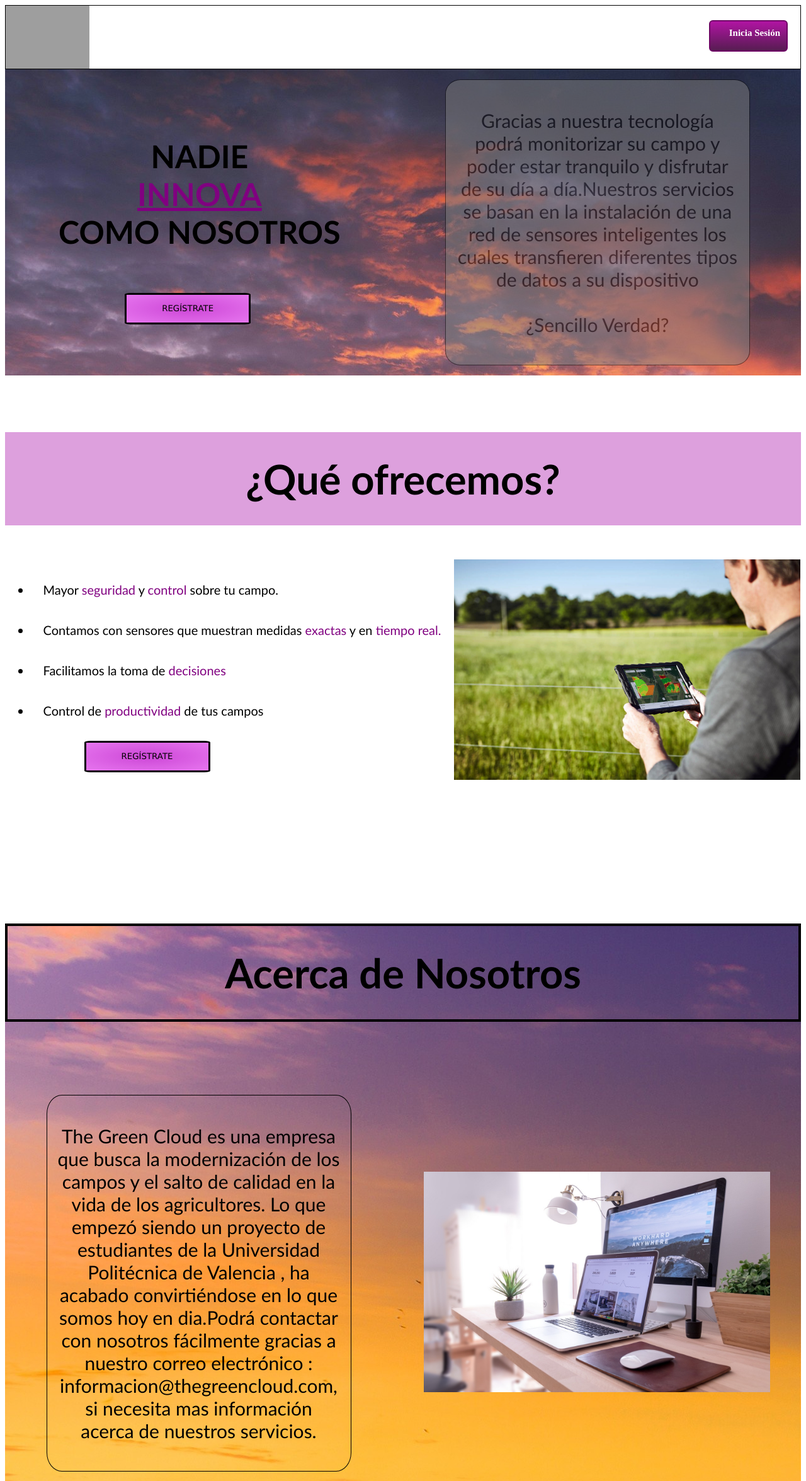
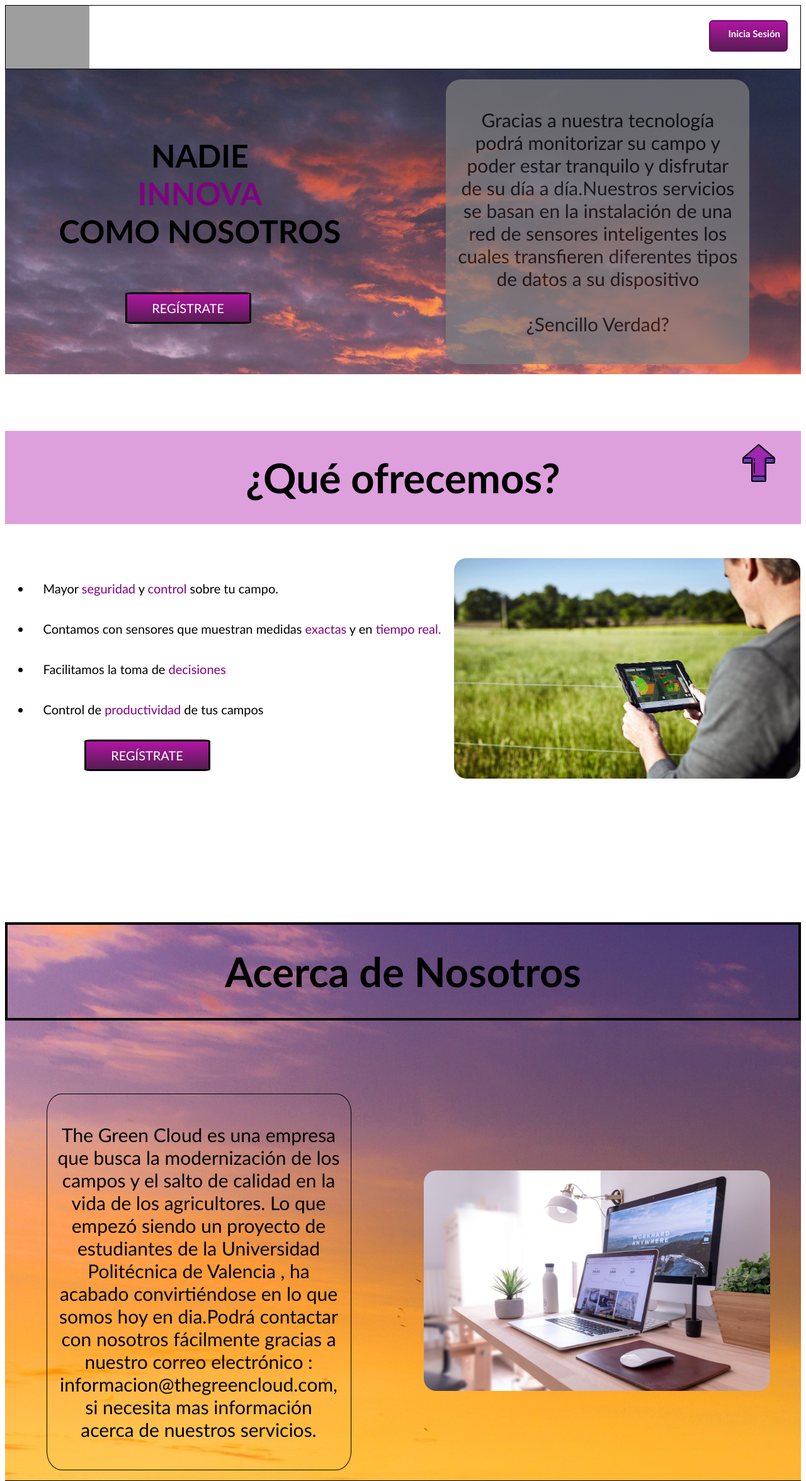
Before and after one commit to Gausek17/CDIO-TheGreenCloud, a PHP site: page /paginaInfo.html in a window 1280 px wide. Shown: the top 2351 px of the page at 63% size. Run offline with PHP 8.4, Linux system fonts and the light colour scheme; grey boxes are pictures that could not be loaded.

Commit message:
Ultimos detalles
pagina info esta lista para sprint 1

```diff
--- a/src/css/estiloinfo.css
+++ b/src/css/estiloinfo.css
@@ -1,3 +1,23 @@
+        #miBoton {
+
+  position: fixed;
+  bottom: 20px;
+  right: 30px;
+  z-index: 99;
+  border: none;
+  outline: none;
+  color: white;
+  cursor: pointer;
+  padding: 15px;
+  font-size: 18px;
+  height: 60px;
+  border-radius: 20px;
+
+}
+        #miBoton:hover {
+  background-color: plum;
+            color: black;
+}
         .nav {
 
             display: flex;
@@ -18,12 +38,11 @@
             color: purple;
             margin-top: auto;
             margin-bottom: auto;
-            text-decoration: underline;
+
         }
         .palabrasmoradas {
             color: purple;
         }
-
         #iniciasesion{
 
             width: 125px;
@@ -37,7 +56,7 @@
             font-size: 15px;
             text-align: center;
             margin-top: 23px;
-            font-family: "Constantia", serif;
+            font-family: "Trebuchet MS", serif;
             color: #ffffff;
     background: -webkit-linear-gradient(#b114a3, #571c52);
     background: -o-linear-gradient(#b114a3, #571c52);
@@ -48,6 +67,10 @@
             margin-right: 20px;
 
         }
+        #iniciasesion:hover{
+            background: radial-gradient(#CC46D6,#E776EF);
+            color:black;
+        }
         .registrate1 {
             margin-left: 125px;
             margin-bottom: 40px;
@@ -55,8 +78,14 @@
             border-radius: 5%;
             height: 50px;
             width: 200px;
-            background: radial-gradient(#CC46D6,#E776EF);
-            font-family: "Verdana";
+            background: linear-gradient(#b114a3, #571c52);
+            color:white;
+            font-family: "Trebuchet MS";
+            font-size: 20px;
+        }
+        .registrate1:hover{
+    background:radial-gradient(#CC46D6,#E776EF);
+    color: black;
 }
         h1 {
             font-size: 50px;
@@ -70,7 +99,6 @@
         .pag2{
    /* margin: 0 40px;*/
 }
-
         .lista{
             font-family: "Trebuchet MS";
         }
@@ -95,26 +123,30 @@
             margin-left: 20px;
             margin-right: 20px;
         }
-        .texto-innova {
-           margin-top: 5;
-            color: black;
 
-
-        }
         .cuadro-texto-pag1 {
             background-color: grey;
             margin: 1rem;
             padding: 1rem;
-            border: 1.5px solid black;
+
             text-align: center;
             width: 450px;
            font-size: 30px;
-            opacity: 50%;
+            opacity: 70%;
             border-radius: 5%;
 
 
 
+
         }
+        .texto-innova {
+            margin-top: 5;
+
+            opacity: 100%;
+
+
+        }
+
         .contenido-pag2 {
             display: flex;
             flex-wrap: wrap;
@@ -145,10 +177,10 @@
         .imagen {
             height: 350px;
             width: 550px;
+            border-radius: 20px;
 
 
         }
-
         .titulo-acerca {
             text-align: center;
             /*background-color: plum;*/
@@ -202,3 +234,21 @@
         .contacto{
     margin-left: 10px;
 }
+@media(max-width:590px){
+            /*que sea en columna*/
+             .cuadro-texto-pag1{
+                 width: 400px;
+             }
+             #ipad {
+                 width: 400px;
+             }
+             .cuadro-texto-pag3{
+                 width: 400px;
+                 font-size: 25px;
+             }
+             #wasap-img {
+                width: 400px;
+            }
+
+
+        }
--- /dev/null
+++ b/src/js/backToTop.js
@@ -0,0 +1,23 @@
+//------------------------------------------
+//script para el boton de back to top
+//------------------------------------------
+
+//Conectar con el boton:
+mybutton = document.getElementById("miBoton");
+
+// Que el boton se muestre una vez bajes una cierta distancia
+window.onscroll = function() {scrollFunction()};
+
+function scrollFunction() {
+  if (document.body.scrollTop > 20 || document.documentElement.scrollTop > 20) {
+    mybutton.style.display = "block";
+  } else {
+    mybutton.style.display = "none";
+  }
+}
+
+// Que cuando se pulse el boton suba arriba
+function topFunction() {
+  document.body.scrollTop = 0; // For Safari
+  document.documentElement.scrollTop = 0; // For Chrome, Firefox, IE and Opera
+}
--- a/src/paginaInfo.html
+++ b/src/paginaInfo.html
@@ -9,11 +9,14 @@
     <!-- para que sea compatible con edge-->
     <meta http-equiv="x-ua-compatible" content="ie=edge">
    <link rel="stylesheet" href="css/estiloinfo.css">
+   <script src="../src/js/backToTop.js"></script>
 
 
 
 </head>
 <body>
+<!--<button onclick="topFunction()" id="miBoton" title="Ir arriba">Arriba</button>-->
+<img src="../src/imagenes/info/2026659.svg" alt="flecha hacia arriba" onclick="topFunction()" id="miBoton" title="Ir arriba">
  <nav >
      <section class="nav">
 
@@ -73,7 +76,7 @@
            </section>
 
            <section class="der3">
-               <img src="imagenes/info/WhatsApp%20Image%202020-03-03%20at%2019.05.07%20(1).jpeg" alt="imagen del escritorio" class="imagen">
+               <img src="imagenes/info/WhatsApp%20Image%202020-03-03%20at%2019.05.07%20(1).jpeg" alt="imagen del escritorio" class="imagen" id="wasap-img">
            </section>
        </section>
    </section>
@@ -91,5 +94,7 @@
    </footer>
 
 
+
+
 </body>
 </html>
```
Also changed, not shown: src/imagenes/info/2026659.svg (added). Lines whose indentation alone changed are shown as unchanged.
